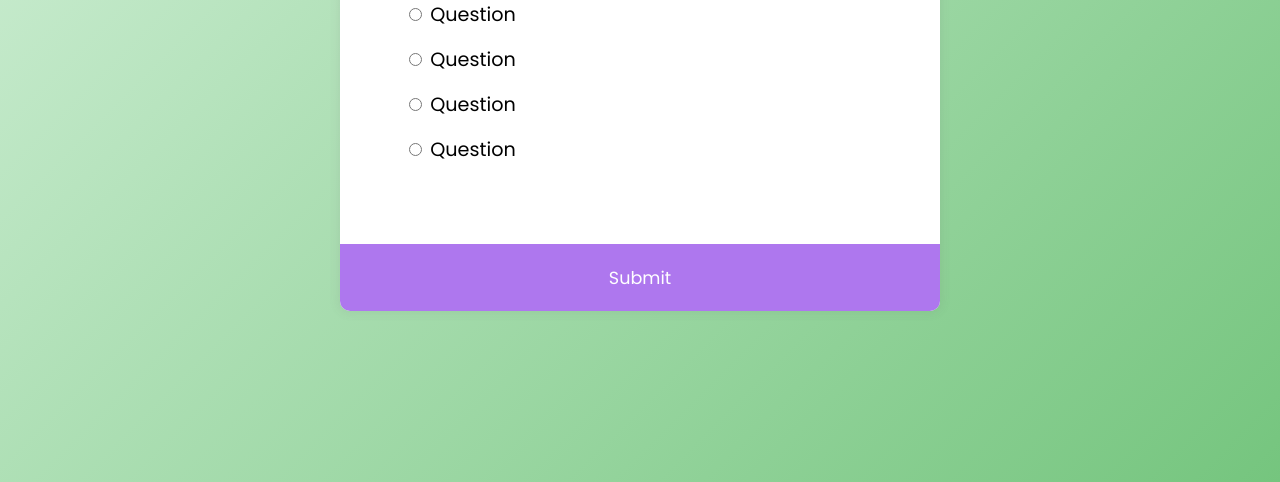
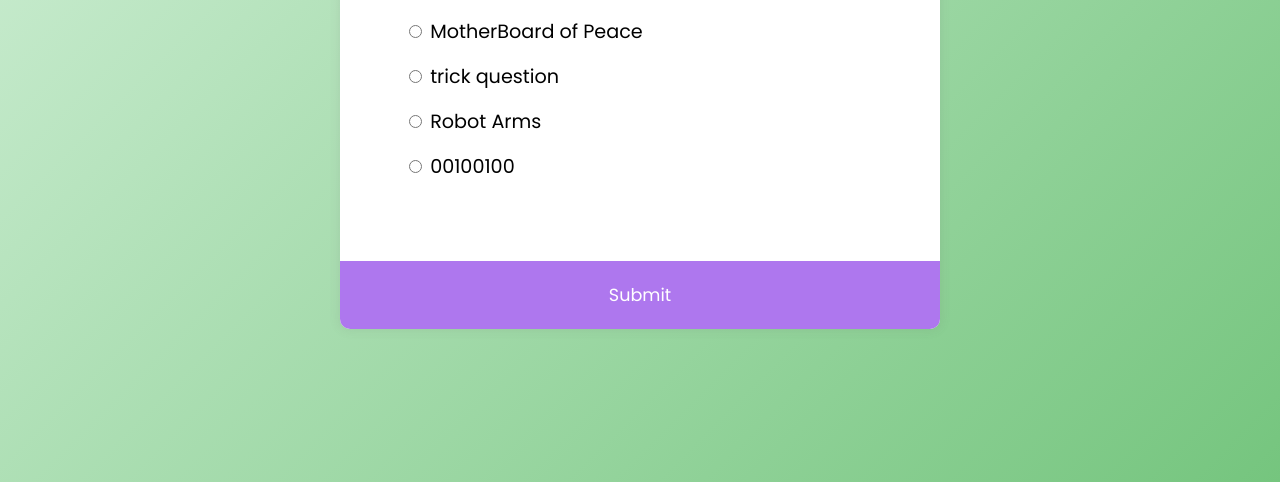
Before and after one commit to gretchesketch/quiz-app, a plain HTML site: page index.html in a window 1280 px wide. Shown: the part 318-800 px from the top of the page. Drawn offline with Linux system fonts and the light colour scheme.

Commit message:
debugged the javascript issue

```diff
--- a/index.html
+++ b/index.html
@@ -36,5 +36,5 @@
             </header>
             <button id="submit">Submit</button>
         </div>
-        <script type="script" src="script.js"></script>
+        <script src="script.js"></script>
     </body>
--- a/script.js
+++ b/script.js
@@ -135,7 +135,7 @@ const quizData = [
     },
 ];
 
-// getting elements from html
+// creating hook for html elements
 // const because these will not change
 const quiz = document.getElementById("quiz");
 const answerEls = document.querySelectorAll(".answer");
```
